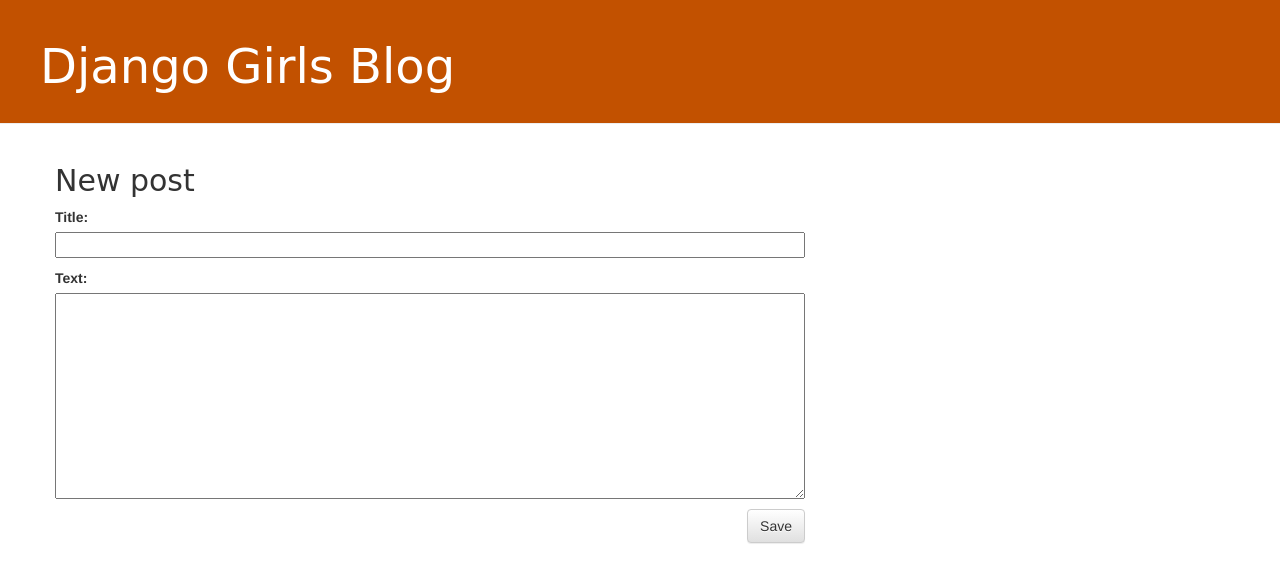
After one commit to patriciagrocha/dg-blog, a Django app: page /post/new/ in a window 1280 px wide. The commit adds this page. Shown: the top 583 px of the page. Run offline with Django 5.2, Linux system fonts and the light colour scheme; some libraries are stand-ins or nearby versions.

Commit message:
formulário e segurança

```diff
--- /dev/null
+++ b/blog/forms.py
@@ -0,0 +1,7 @@
+from django import forms
+from .models import Post
+
+class PostForm(forms.ModelForm):
+    class Meta:
+        model = Post
+        fields = ("title", "text")
--- a/blog/templates/blog/base.html
+++ b/blog/templates/blog/base.html
@@ -15,6 +15,11 @@
   </head>
   <body>
     <header class="page-header">
+      {% if user.is_authenticated %}
+      <a href="{% url 'post_new' %}" class="top-menu"
+        ><span class="glyphicon glyphicon-plus"></span
+      ></a>
+      {% endif %}
       <div>
         <h1><a href="/">Django Girls Blog</a></h1>
       </div>
--- a/blog/templates/blog/post_detail.html
+++ b/blog/templates/blog/post_detail.html
@@ -2,6 +2,10 @@
 <div class="post">
   {% if post.published_date %}
   <div class="date">{{ post.published_date }}</div>
+  {% endif %} {% if user.is_authenticated %}
+  <a class="btn btn-default" href="{% url 'post_edit' pk=post.pk %}"
+    ><span class="glyphicon glyphicon-pencil"></span
+  ></a>
   {% endif %}
   <h2>{{ post.title }}</h2>
   <p>{{ post.text|linebreaksbr }}</p>
--- /dev/null
+++ b/blog/templates/blog/post_edit.html
@@ -0,0 +1,7 @@
+{% extends 'blog/base.html' %} {% block content %}
+<h2>New post</h2>
+<form method="POST" class="post-form">
+  {% csrf_token %} {{ form.as_p }}
+  <button type="submit" class="save btn btn-default">Save</button>
+</form>
+{% endblock %}
--- a/blog/urls.py
+++ b/blog/urls.py
@@ -4,4 +4,6 @@ from . import views
 urlpatterns = [
     path('', views.post_list, name='post_list'),
     path('post/<int:pk>/', views.post_detail, name='post_detail'),
+    path('post/new/', views.post_new, name='post_new'),
+    path('post/<int:pk>/edit/', views.post_edit, name='post_edit'),
 ]
--- a/blog/views.py
+++ b/blog/views.py
@@ -1,7 +1,8 @@
-from django.shortcuts import render, get_object_or_404
+from django.shortcuts import render, get_object_or_404, redirect
 from django.http import HttpResponse
 from .models import Post
 from django.utils import timezone
+from .forms import PostForm
 
 def post_list(req):
     posts = Post.objects.filter(published_date__lte=timezone.now()).order_by('published_date')
@@ -10,3 +11,30 @@ def post_list(req):
 def post_detail(req, pk):
     post = get_object_or_404(Post, pk=pk)
     return render(req, 'blog/post_detail.html', {'post': post})
+
+def post_new(req):
+    if req.method == "POST":
+        form = PostForm(req.POST)
+        if form.is_valid():
+             post = form.save(commit=False)
+             post.author = req.user
+             post.published_date = timezone.now()
+             post.save()
+             return redirect('post_detail', pk=post.pk)
+    else:
+        form = PostForm()
+    return render(req, 'blog/post_edit.html', {'form': form})
+
+def post_edit(req, pk):
+     post = get_object_or_404(Post, pk=pk)
+     if req.method == "POST":
+         form = PostForm(req.POST, instance=post)
+         if form.is_valid():
+             post = form.save(commit=False)
+             post.author = req.user
+             post.published_date = timezone.now()
+             post.save()
+             return redirect('post_detail', pk=post.pk)
+     else:
+         form = PostForm(instance=post)
+     return render(req, 'blog/post_edit.html', {'form': form})
```
